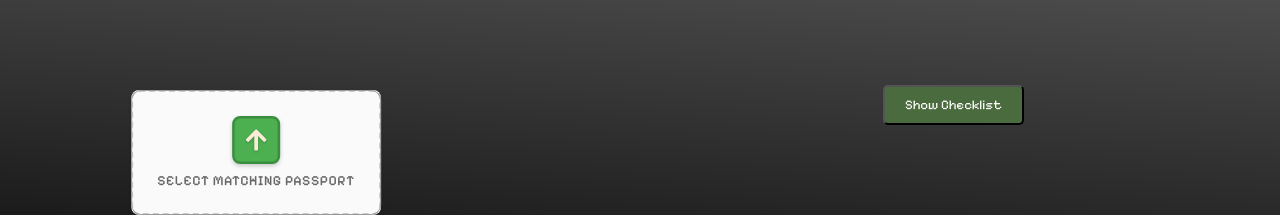
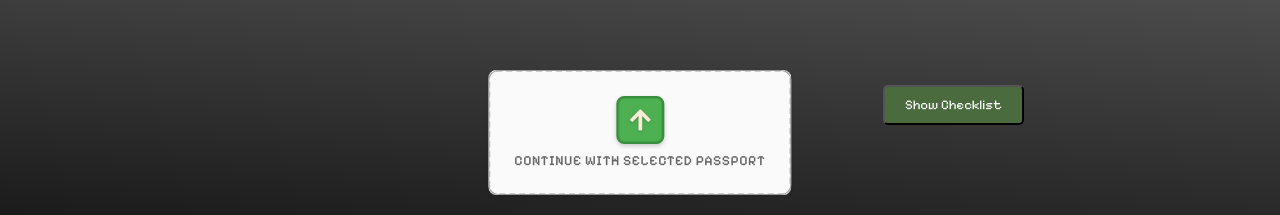
Before and after one commit to Felle26/borderControl, a React (Vite) app: page / in a window 1280 px wide. Shown: the part 585-800 px from the top of the page. Built offline with nearby package versions, Linux system fonts and the light colour scheme.

Commit message:
- tweaks

```diff
--- a/src/App.css
+++ b/src/App.css
@@ -15,6 +15,8 @@
   transition: all 0.2s ease;
   transform-origin: center;
   height: 340px;
+  border-top-left-radius: 10px;
+  border-top-right-radius: 10px;
 }
 
 .Passport_Select_button{
@@ -41,6 +43,29 @@
   transform-origin: center;
   z-index: 100;
 }
+
+.selected_Passport .passport_highlight_wrapper {
+  position: relative;
+  transition: all 0.3s ease;
+}
+
+.selected_Passport .passport_highlight_wrapper.highlighted {
+  box-shadow: 0 0 30px rgba(255, 215, 0, 0.8);
+  animation: pulse 1.5s infinite;
+}
+
+@keyframes pulse {
+  0% {
+    box-shadow: 0 0 60px rgba(255, 215, 0, 0.8);
+  }
+  50% {
+    box-shadow: 0 0 100px rgba(255, 215, 0, 1);
+  }
+  100% {
+    box-shadow: 0 0 60px rgba(255, 215, 0, 0.8);
+  }
+}
+
 
 .Checklist_Button_Container{
   padding: 0;
--- a/src/assets/Components/PassPort/Passport.jsx
+++ b/src/assets/Components/PassPort/Passport.jsx
@@ -1,10 +1,10 @@
 import "./Passport.css";
-import {PassportFrontside} from "./PassportFrontside.jsx";
-import {PassportBackside} from "./PassportBackside.jsx";
-import {useState} from "react";
-import {MdFlipCameraAndroid} from "react-icons/md";
+import { PassportFrontside } from "./PassportFrontside.jsx";
+import { PassportBackside } from "./PassportBackside.jsx";
+import { useState } from "react";
+import { MdFlipCameraAndroid } from "react-icons/md";
 
-export function Passport({PassportData}) {
+export function Passport({ PassportData, isHighlighted = true }) {
   const [isFrontSideVisible, setIsFrontSideVisible] = useState(true);
 
   const handleFlip = () => {
@@ -13,13 +13,18 @@ export function Passport({PassportData}) {
 
   return (
     <>
+      <div
+        className={`passport_highlight_wrapper ${
+          isHighlighted ? "highlighted" : ""
+        }`}
+      >
         <div className="passport_container">
           <div className={`passport ${isFrontSideVisible ? "front" : "back"}`}>
             {isFrontSideVisible && (
-                        <PassportFrontside PassportData={PassportData}/>
+              <PassportFrontside PassportData={PassportData} />
             )}
             {!isFrontSideVisible && (
-                        <PassportBackside PassportData={PassportData}/>
+              <PassportBackside PassportData={PassportData} />
             )}
           </div>
         </div>
@@ -32,6 +37,7 @@ export function Passport({PassportData}) {
             className={`flip_icon ${!isFrontSideVisible ? "flipped" : ""}`}
           />
         </button>
+      </div>
     </>
   );
 }
--- a/src/assets/Components/PassPort/PassportBackside.jsx
+++ b/src/assets/Components/PassPort/PassportBackside.jsx
@@ -4,7 +4,7 @@ import "./PassportBackside.css";
 export function PassportBackside({ PassportData }) {
   return (
     <>
-      <div className="passportback">
+      <div className="passport">
         <div className="passportback_body">
           <div className="passportback_details">
             <div className="passportback_body_details">
@@ -12,7 +12,7 @@ export function PassportBackside({ PassportData }) {
               <p>{PassportData.EyeColor}</p>
             </div>
             <div className="passportback_body_details">
-              <p>Hair color::</p>
+              <p>Hair color:</p>
               <p>{PassportData.HairColor}</p>
             </div>
 
--- a/src/assets/Components/SelectPassPort/SelectPassPort.css
+++ b/src/assets/Components/SelectPassPort/SelectPassPort.css
@@ -1,5 +1,4 @@
-.decider {
-    display: flex;
+.SelectPassPort_Container {
     gap: 2rem;
     align-items: center;
     padding: 1.5rem;
@@ -7,7 +6,10 @@
     border-radius: 8px;
     background-color: #fafafa;
     box-shadow: 0 2px 4px rgba(0, 0, 0, 0.1);
-    position: relative;
+    position: fixed;
+    bottom: 20px;
+    left: 50%;
+    transform: translateX(-50%);
 }
 
 .decider::before {
--- a/src/assets/Components/SelectPassPort/SelectPassPort.jsx
+++ b/src/assets/Components/SelectPassPort/SelectPassPort.jsx
@@ -12,7 +12,7 @@ export function SelectPassPort({ onSelect }) {
         >
           <FaArrowUp className="decider-icon" />
         </button>
-        <span className="decider-label">Select matching PassPort</span>
+        <span className="decider-label">Continue with selected passport</span>
       </div>
     </div>
   );
```
Lines whose indentation alone changed are shown as unchanged.
